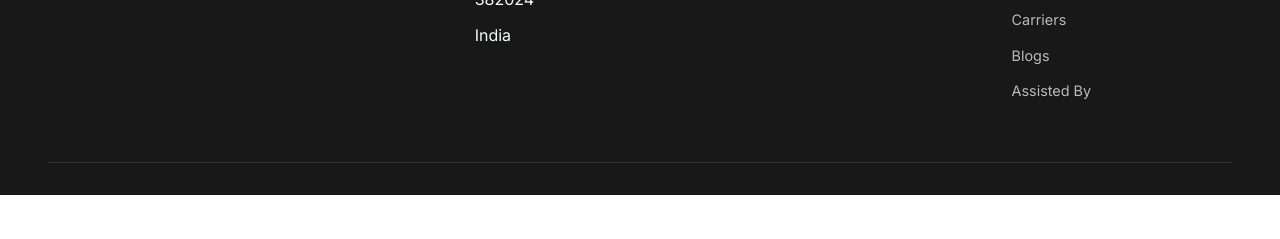
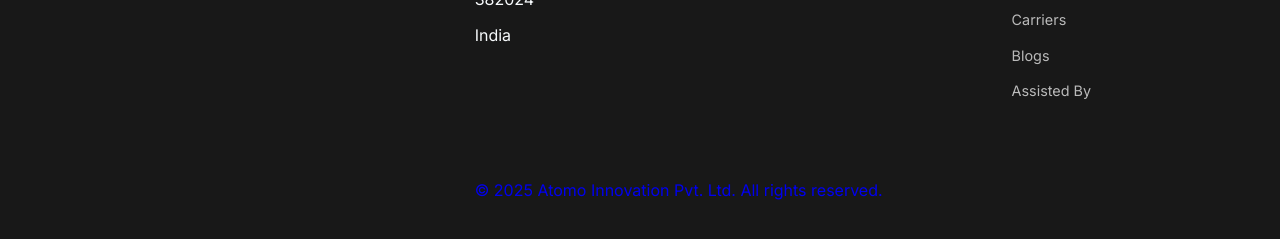
Before and after one commit to anmoljpp/atomo.in, a plain HTML site: page about_page/about.html in a window 1280 px wide. Shown: the part 3910-4149 px from the top of the page. Before the commit the page ends 4105 px from the top, so only its background shows below. Drawn offline with Linux system fonts and the light colour scheme; files whose address does not match are found by name.

Commit message:
Update about.html

```diff
--- a/about_page/about.html
+++ b/about_page/about.html
@@ -159,6 +159,7 @@
                             <li><a href="#">Assisted By</a></li>
                         </ul>
                     </div>
+                 <a href="/index.html" style="text-decoration: none;"> <p>© 2025 Atomo Innovation Pvt. Ltd. All rights reserved.</p></a>
                 </div>
             </div>
         </footer>
```
